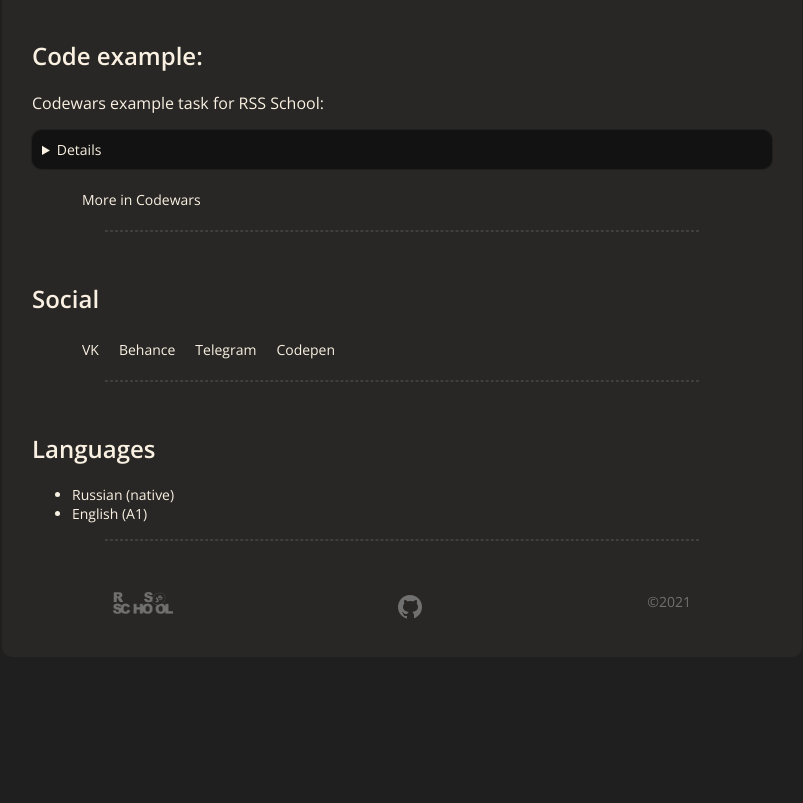
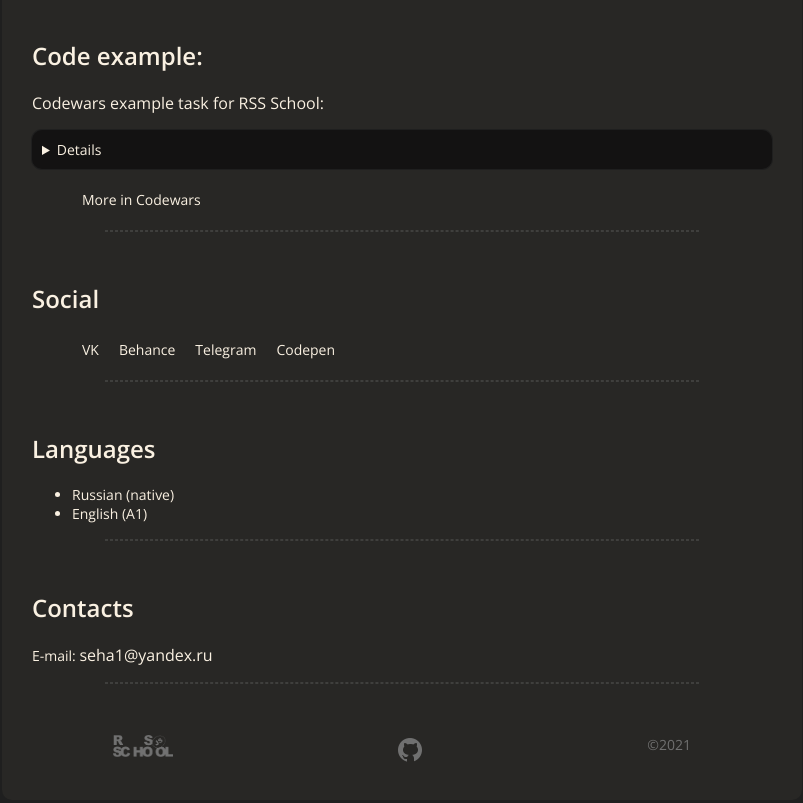
Before and after one commit to seha1/rsschool-cv-null-, a plain HTML site: page index.html in a window 1280 px wide. Shown: the part 1197-2000 px from the top of the page, without its empty margins (238-1041 px from the left). Before the commit the page ends 1862 px from the top, so only its background shows below. Drawn offline with nearby package versions, Linux system fonts and the light colour scheme.

Commit message:
refactor: refactiring code & style.

```diff
--- a/index.html
+++ b/index.html
@@ -173,6 +173,17 @@
             <hr/>
         </section>
 
+        <section class="contacts">
+            <h2>Contacts</h2>
+            <p>
+                <span>E-mail: </span><a href="mailto:seha1@yandex.ru">seha1@yandex.ru</a>
+            </p>
+            <hr/>
+
+
+
+        </section>
+
 
     </maim>
     <footer>
--- a/main.css
+++ b/main.css
@@ -146,6 +146,11 @@ pre{
     padding-bottom: 4px;
     border-bottom: 1px solid #FAF1E2;
 }
+.contacts{
+    padding: 10px 30px;
+    font: normal 300 16px 'Open Sans', serif;
+}
+
 footer{
     padding: 15px 0;
     justify-content: space-around;
```
